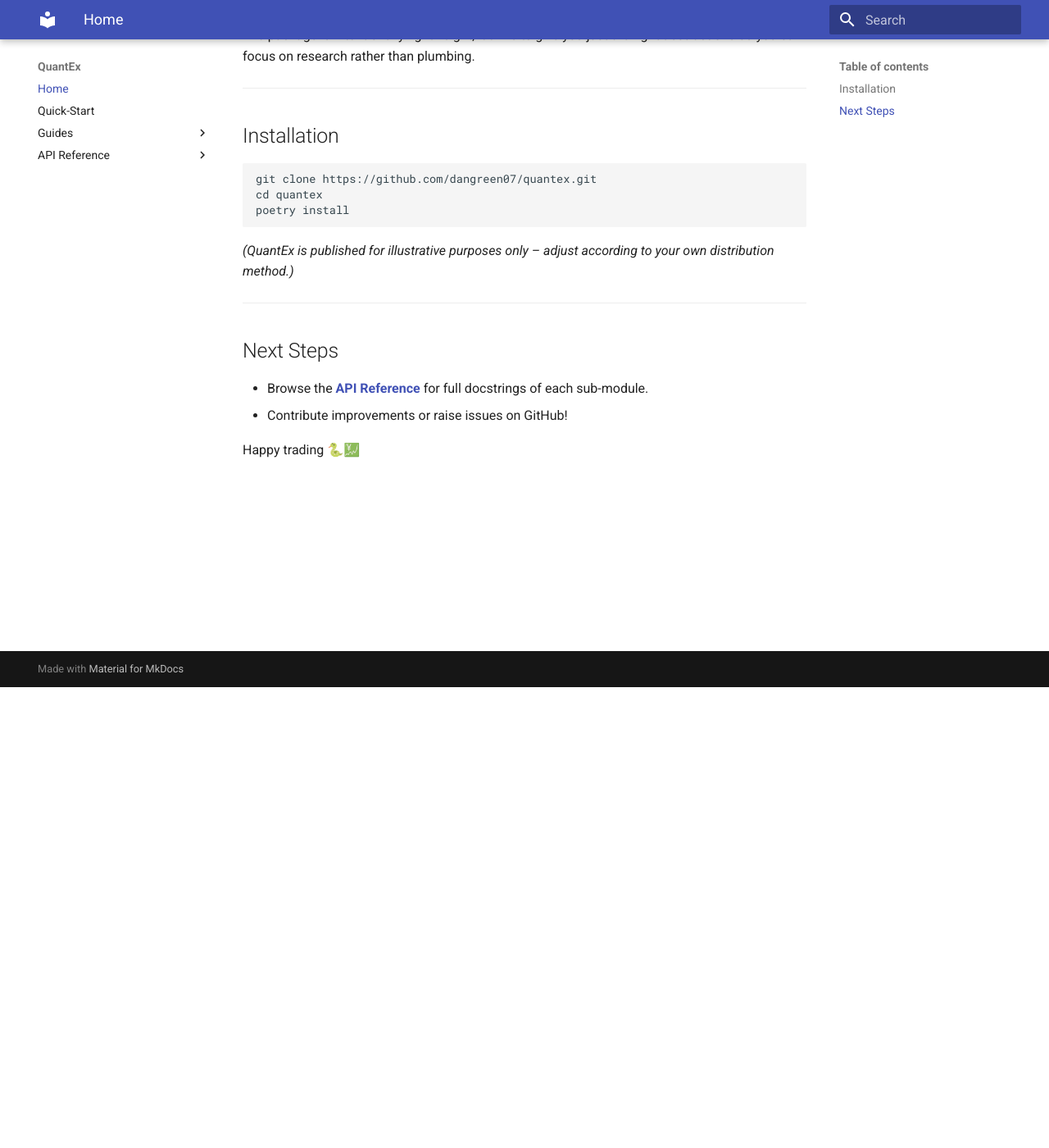
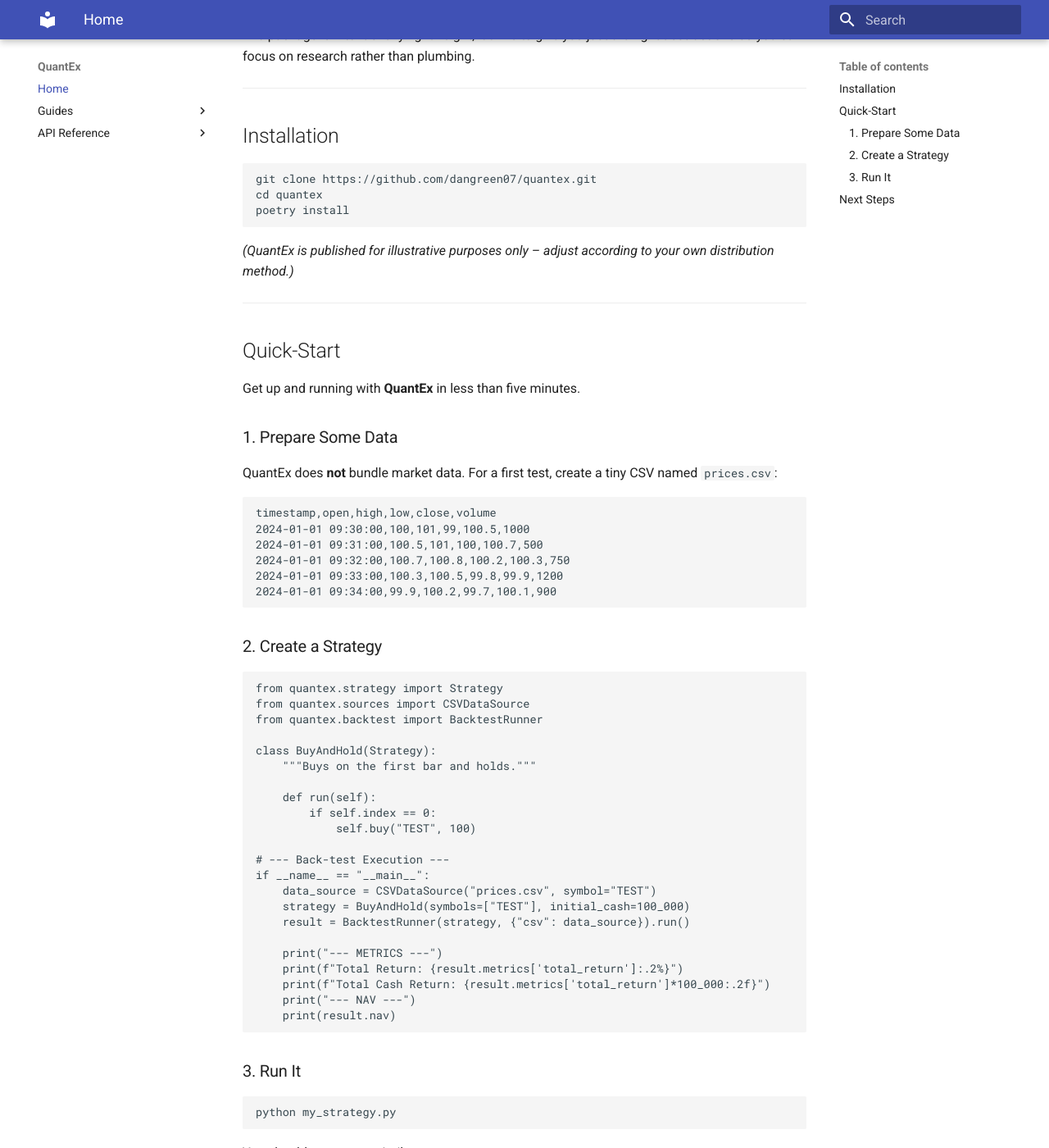
Before and after one commit to dangreen07/quantex, an MkDocs documentation site: the page built from docs/index.md, in a window 1280 px wide and 1400 px high, scrolled down 562 px. Shown: the whole window at 82% size. Built offline with MkDocs 1.6.1 and Material for MkDocs 9.7.7, drawn with Linux system fonts in a browser that asks for light colours; some of the changed text lies outside the part shown.

Commit message:
Remove Quick-Start documentation from its own file and integrate the content into the index.md for improved accessibility. Update mkdocs.yml to reflect this change. Enhance concepts.md with a detailed explanation of timeline semantics to clarify data processing behavior. Adjust strategy.md to emphasize the absence of NaN values in price history methods, ensuring users can rely on data integrity.

````diff
--- a/docs/index.md
+++ b/docs/index.md
@@ -26,9 +26,79 @@ poetry install
 
 ---
 
+## Quick-Start
+
+Get up and running with **QuantEx** in less than five minutes.
+
+### 1. Prepare Some Data
+
+QuantEx does **not** bundle market data. For a first test, create a tiny CSV named `prices.csv`:
+
+```csv
+timestamp,open,high,low,close,volume
+2024-01-01 09:30:00,100,101,99,100.5,1000
+2024-01-01 09:31:00,100.5,101,100,100.7,500
+2024-01-01 09:32:00,100.7,100.8,100.2,100.3,750
+2024-01-01 09:33:00,100.3,100.5,99.8,99.9,1200
+2024-01-01 09:34:00,99.9,100.2,99.7,100.1,900
+```
+
+### 2. Create a Strategy
+
+```python
+from quantex.strategy import Strategy
+from quantex.sources import CSVDataSource
+from quantex.backtest import BacktestRunner
+
+class BuyAndHold(Strategy):
+    """Buys on the first bar and holds."""
+
+    def run(self):
+        if self.index == 0:
+            self.buy("TEST", 100)
+
+# --- Back-test Execution ---
+if __name__ == "__main__":
+    data_source = CSVDataSource("prices.csv", symbol="TEST")
+    strategy = BuyAndHold(symbols=["TEST"], initial_cash=100_000)
+    result = BacktestRunner(strategy, {"csv": data_source}).run()
+
+    print("--- METRICS ---")
+    print(f"Total Return: {result.metrics['total_return']:.2%}")
+    print(f"Total Cash Return: {result.metrics['total_return']*100_000:.2f}")
+    print("--- NAV ---")
+    print(result.nav)
+```
+
+### 3. Run It
+
+```bash
+python my_strategy.py
+```
+
+You should see output similar to:
+
+```
+--- METRICS ---
+Total Return: -0.04%
+Total Cash Return: -40.00
+--- NAV ---
+2024-01-01 09:30:00    100000.0
+2024-01-01 09:31:00    100020.0
+2024-01-01 09:32:00     99980.0
+2024-01-01 09:33:00     99940.0
+2024-01-01 09:34:00     99960.0
+Name: NAV, dtype: float64
+```
+
+---
+
 ## Next Steps
 
-* Browse the [**API Reference**](reference/quantex.models.md) for full docstrings of each sub-module.
-* Contribute improvements or raise issues on GitHub!
+* Browse the [**Guides**](usage/strategy.md) for tutorials and patterns.
+* Dive into the [**API Reference**](reference/quantex.models.md) for full docstrings.
+* Contribute ideas or improvements on GitHub.
 
 Happy trading 🐍💹
+
+---
--- a/docs/quickstart.md
+++ /dev/null
@@ -1,93 +0,0 @@
-# Quick-Start
-
-Get up and running with **QuantEx** in less than five minutes.
-
----
-
-## 1. Install
-
-Currently installing this library requires poetry
-
-```bash
-git clone https://github.com/dangreen07/quantex.git
-cd quantex
-poetry install
-```
-
-## 2. Prepare Some Data
-
-QuantEx does **not** bundle market data. For this tutorial, create a simple CSV file named `prices.csv`.
-
-```csv
-# prices.csv
-timestamp,open,high,low,close,volume
-2024-01-01 09:30:00,100,101,99,100.5,1000
-2024-01-01 09:31:00,100.5,101,100,100.7,500
-2024-01-01 09:32:00,100.7,100.8,100.2,100.3,750
-2024-01-01 09:33:00,100.3,100.5,99.8,99.9,1200
-2024-01-01 09:34:00,99.9,100.2,99.7,100.1,900
-```
-
-> Any OHLCV CSV with the required headers works.
-
-## 3. Create a Strategy
-
-Create a file named `my_strategy.py`.
-
-```python
-from quantex.strategy import Strategy
-from quantex.sources import CSVDataSource
-from quantex.backtest import BacktestRunner
-
-class BuyAndHold(Strategy):
-    """Buys on the first bar and holds."""
-
-    def run(self):
-        if self.index == 0:
-            self.buy("TEST", 100)
-
-# --- Back-test Execution ---
-if __name__ == "__main__":
-    data_source = CSVDataSource("prices.csv", symbol="TEST")
-    strategy = BuyAndHold(symbols=["TEST"], initial_cash=100_000)
-    result = BacktestRunner(strategy, {"csv": data_source}).run()
-
-    print("--- METRICS ---")
-    print(f"Total Return: {result.metrics['total_return']:.2%}")
-    print(f"Total Cash Return: {result.metrics['total_return']*100_000:.2f}")
-    print("--- NAV ---")
-    print(result.nav)
-```
-
-## 4. Run the Back-test
-
-Execute your strategy from the terminal:
-
-```bash
-python my_strategy.py
-```
-
-You should see output similar to this:
-
-```
---- METRICS ---
-Total Return: -0.04%
-Total Cash Return: -40.00
---- NAV ---
-2024-01-01 09:30:00    100000.0
-2024-01-01 09:31:00    100020.0
-2024-01-01 09:32:00     99980.0
-2024-01-01 09:33:00     99940.0
-2024-01-01 09:34:00     99960.0
-Name: NAV, dtype: float64
-```
-
-That's it! You've successfully run a back-test.
-
----
-
-### Where to Go Next
-
-*   Check out [**Guides**](usage/strategy.md) for more tutorials.
-*   Explore the [**API Reference**](reference/quantex.models.md) for per-class docstrings.
-*   Contribute ideas or issues on GitHub.
--- a/mkdocs.yml
+++ b/mkdocs.yml
@@ -4,7 +4,6 @@ theme:
   name: material
 nav:
   - Home: index.md
-  - Quick-Start: quickstart.md
   - Guides:
       - Strategies: usage/strategy.md
       - Data Sources: usage/data-sources.md
@@ -28,4 +27,4 @@ plugins:
           options:
             docstring_style: google
   - to-pdf:
-      raise_on_warnings: false
+      enabled_if_env: ENABLE_PDF_EXPORT
````
Also changed, not shown: docs/concepts.md (+3 -1 lines), docs/usage/strategy.md (+2 -0 lines).
